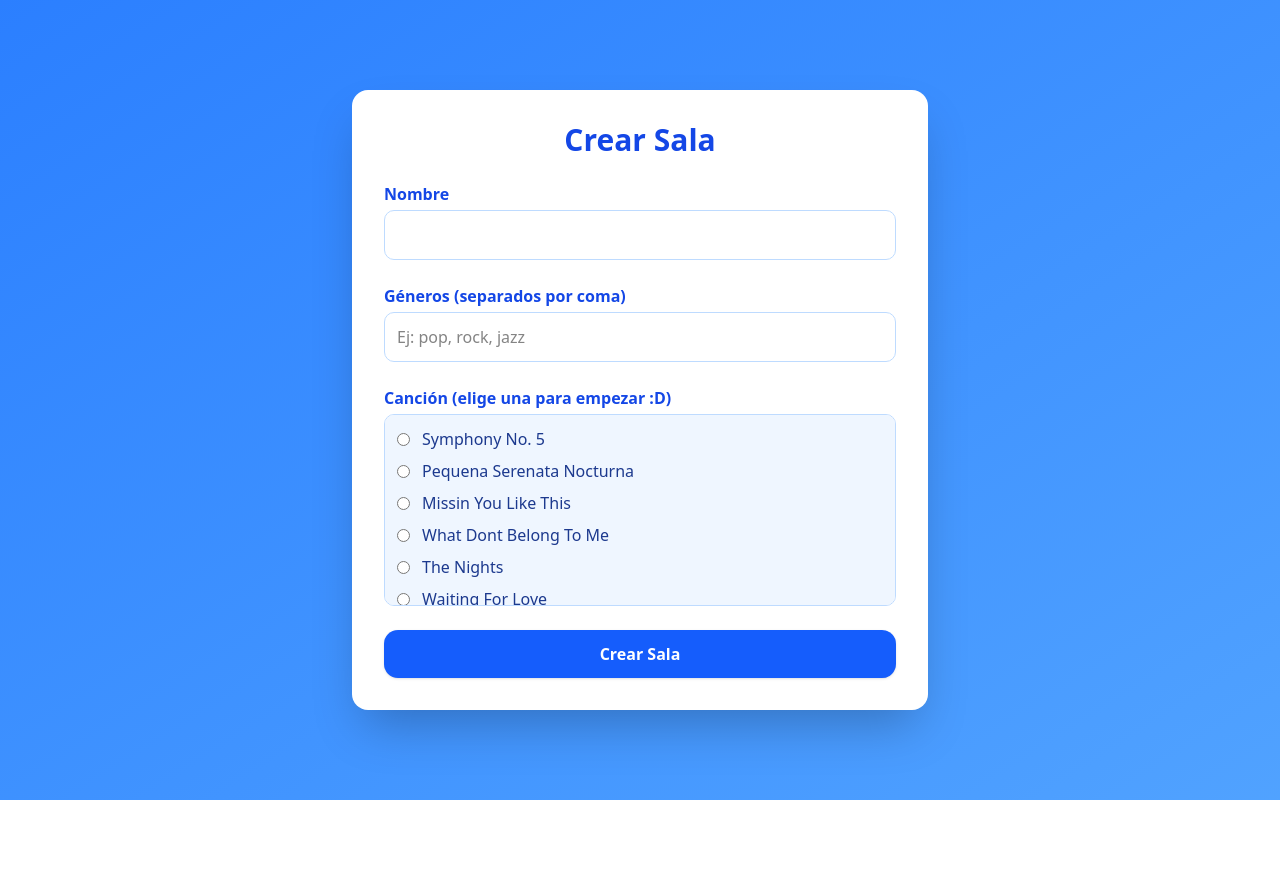
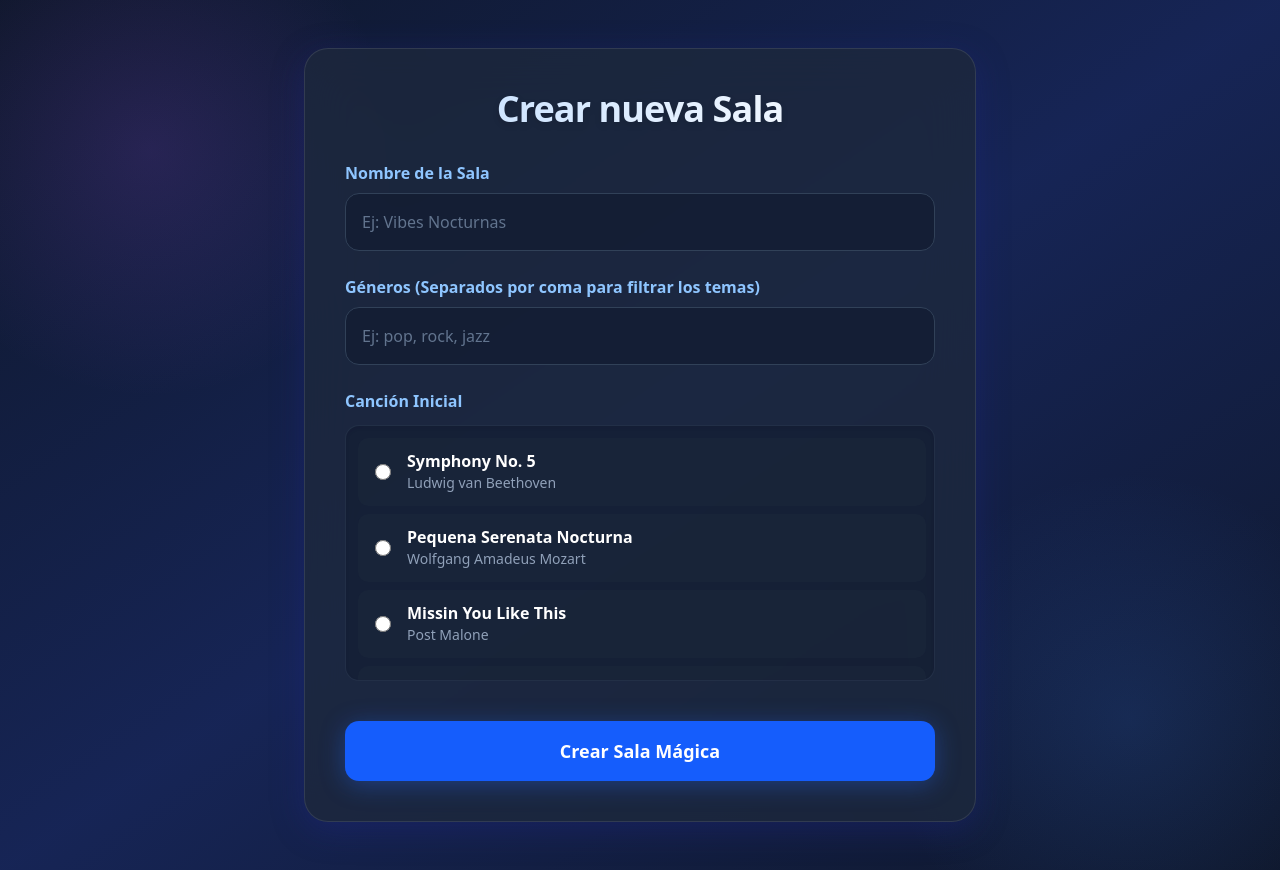
Before and after one commit to DiegoLadrondeGuevara/Flowin-Frontend, a React (Vite) app: page /crear-sala in a window 1280 px wide. Before the commit the page ends 800 px from the top, so only its background shows below. Built offline with nearby package versions, Linux system fonts and the light colour scheme; no server answers.

Commit message:
Wave 3 Polish: Host Permissions, Profile Performance, Create Room Theme & Chat Search

```diff
--- a/src/components/ArtistasFavoritosCard.tsx
+++ b/src/components/ArtistasFavoritosCard.tsx
@@ -48,7 +48,7 @@ const ArtistaFavoritoItem: React.FC<ArtistaFavorito> = ({ nombre, genero, fotoUr
 
 const ArtistasFavoritosCard: React.FC<{ artistas: ArtistaFavorito[] }> = ({ artistas }) => (
   <div className="bg-slate-800/80 backdrop-blur-xl border border-white/10 rounded-3xl shadow-[0_8px_32px_rgba(31,38,135,0.2)] p-10 flex-1 flex flex-col relative overflow-hidden">
-    <div className="absolute top-0 right-0 w-48 h-48 bg-purple-500/10 blur-[80px] rounded-full pointer-events-none"></div>
+    <div className="absolute top-[-150px] right-[-150px] w-[450px] h-[450px] bg-[radial-gradient(circle_at_center,_rgba(168,85,247,0.12)_0%,_transparent_70%)] rounded-full pointer-events-none"></div>
     <div className="flex items-center gap-3 font-bold text-2xl mb-8 text-blue-300 relative z-10">
       <span role="img" aria-label="mic" className="text-3xl drop-shadow-md">🎤</span>
       Artistas Favoritos
--- a/src/components/PerfilCard.tsx
+++ b/src/components/PerfilCard.tsx
@@ -42,7 +42,7 @@ const IconTitle: React.FC<{ icon: React.ReactNode; children: React.ReactNode }>
 
 const PerfilHeader: React.FC<PerfilHeaderProps> = ({ username, mail, fotoUrl }) => (
   <div className="bg-white/5 backdrop-blur-lg border border-white/10 rounded-3xl p-10 flex items-center justify-between mb-14 shadow-2xl relative overflow-hidden">
-    <div className="absolute top-[-50px] right-[-50px] w-64 h-64 bg-blue-500/10 blur-[80px] rounded-full pointer-events-none"></div>
+    <div className="absolute top-[-200px] right-[-200px] w-[600px] h-[600px] bg-[radial-gradient(circle_at_center,_rgba(59,130,246,0.15)_0%,_transparent_70%)] rounded-full pointer-events-none"></div>
     <div className="flex items-center gap-8 relative z-10">
       <img
         src={fotoUrl || "https://ui-avatars.com/api/?name=" + encodeURIComponent(username) + "&background=1e293b&color=93c5fd"}
--- a/src/pages/CrearSalaPage.tsx
+++ b/src/pages/CrearSalaPage.tsx
@@ -111,68 +111,99 @@ const CrearSalaPage: React.FC = () => {
   };
 
   return (
-  <div className="min-h-screen bg-gradient-to-br from-blue-500 to-blue-400 flex flex-col items-center justify-center">
-    <div className="w-full max-w-xl bg-white rounded-2xl shadow-2xl p-8">
-      <h1 className="text-3xl font-extrabold text-blue-700 mb-6 text-center">Crear Sala</h1>
+  <div className="min-h-screen bg-gradient-to-br from-slate-900 via-blue-950 to-slate-900 flex flex-col items-center justify-center px-4 relative overflow-hidden font-poppins py-12">
+    <div className="absolute top-[-100px] left-[-100px] w-[500px] h-[500px] bg-[radial-gradient(circle_at_center,_rgba(168,85,247,0.15)_0%,_transparent_70%)] rounded-full pointer-events-none z-0"></div>
+    <div className="absolute bottom-[-100px] right-[-100px] w-[500px] h-[500px] bg-[radial-gradient(circle_at_center,_rgba(59,130,246,0.15)_0%,_transparent_70%)] rounded-full pointer-events-none z-0"></div>
+
+    <div className="w-full max-w-2xl bg-slate-800/80 backdrop-blur-xl border border-white/10 rounded-3xl shadow-[0_8px_32px_rgba(31,38,135,0.4)] p-10 relative z-10">
+      <h1 className="text-4xl font-black text-transparent bg-clip-text bg-gradient-to-r from-blue-200 to-white mb-8 text-center tracking-tight drop-shadow-md">Crear nueva Sala</h1>
       <form onSubmit={handleSubmit} className="space-y-6">
         <div>
-          <label className="block font-semibold text-blue-700 mb-1">Nombre</label>
+          <label className="block font-semibold text-blue-300 mb-2">Nombre de la Sala</label>
           <input
             type="text"
             value={nombre}
             onChange={(e) => setNombre(e.target.value)}
-            className="w-full border border-blue-200 p-3 rounded-lg focus:outline-none focus:ring-2 focus:ring-blue-400"
+            className="w-full bg-slate-900/50 border border-slate-700 text-white p-4 rounded-xl focus:outline-none focus:ring-2 focus:ring-blue-500 placeholder-slate-500 transition-all font-medium"
+            placeholder="Ej: Vibes Nocturnas"
             required
           />
         </div>
         <div>
-          <label className="block font-semibold text-blue-700 mb-1">Géneros (separados por coma)</label>
+          <label className="block font-semibold text-blue-300 mb-2">Géneros (Separados por coma para filtrar los temas)</label>
           <input
             type="text"
             value={generos.join(", ")}
             onChange={handleGeneroChange}
-            className="w-full border border-blue-200 p-3 rounded-lg focus:outline-none focus:ring-2 focus:ring-blue-400"
+            className="w-full bg-slate-900/50 border border-slate-700 text-white p-4 rounded-xl focus:outline-none focus:ring-2 focus:ring-blue-500 placeholder-slate-500 transition-all font-medium"
             placeholder="Ej: pop, rock, jazz"
           />
         </div>
         <div>
-          <label className="block font-semibold text-blue-700 mb-1">Canción (elige una para empezar :D)</label>
-          <div className="max-h-48 overflow-y-auto border border-blue-200 rounded-lg p-3 bg-blue-50">
+          <label className="block font-semibold text-blue-300 mb-3">Canción Inicial</label>
+          <div className="max-h-64 overflow-y-auto border border-slate-700/50 rounded-xl p-3 bg-slate-900/40 custom-scrollbar pr-2 space-y-2 relative shadow-inner">
             {cancionesDisponiblesFiltradas.length === 0 && (
-              <div className="text-gray-500 font-medium text-center my-2">
+              <div className="text-slate-500 font-medium text-center my-8">
                 No se encontraron canciones para los géneros escritos.
               </div>
             )}
             {cancionesDisponiblesFiltradas.map((cancion) => (
-              <label key={cancion.url} className="flex items-center mb-2 cursor-pointer">
+              <label
+                key={cancion.url}
+                className={`flex flex-col items-start px-4 py-3 cursor-pointer rounded-lg border transition-all duration-200 ${
+                  cancionSeleccionada === cancion.nombre
+                    ? "bg-blue-600/20 border-blue-500/50 shadow-inner"
+                    : "bg-slate-800/50 border-transparent hover:bg-slate-700/60"
+                }`}
+              >
+                <div className="flex items-center w-full">
                   <input
                     type="radio"
                     name="cancion"
                     value={cancion.nombre}
                     checked={cancionSeleccionada === cancion.nombre}
                     onChange={() => setCancionSeleccionada(cancion.nombre)}
-                  className="accent-blue-600"
+                    className="accent-blue-500 w-4 h-4"
                   />
-                <span className="ml-3 text-blue-900 font-medium">{cancion.nombre}</span>
+                  <div className="ml-4 flex flex-col">
+                    <span className={`font-bold text-base leading-tight ${cancionSeleccionada === cancion.nombre ? "text-blue-300" : "text-white"}`}>
+                      {cancion.nombre}
+                    </span>
+                    <span className="text-sm font-medium text-slate-400 mt-0.5">{cancion.artistas}</span>
+                  </div>
+                </div>
               </label>
             ))}
-            {!cancionSeleccionada && (
-              <div className="text-blue-600 font-semibold mt-2 text-center">
+            {!cancionSeleccionada && cancionesDisponiblesFiltradas.length > 0 && (
+              <div className="text-blue-400/80 font-medium mt-4 text-center">
                 Escoge una canción para empezar :)
               </div>
             )}
           </div>
         </div>
-        {error && <div className="text-red-600 font-semibold text-center">{error}</div>}
-        {mensaje && <div className="text-green-600 font-semibold text-center">{mensaje}</div>}
+        {error && <div className="bg-red-900/20 border border-red-800/50 text-red-400 font-semibold text-center p-4 rounded-xl">{error}</div>}
+        {mensaje && <div className="bg-green-900/20 border border-green-800/50 text-green-400 font-semibold text-center p-4 rounded-xl">{mensaje}</div>}
+
         <button
           type="submit"
-          className="w-full bg-blue-600 hover:bg-blue-700 text-white font-bold py-3 rounded-xl shadow transition-all"
+          className="w-full bg-blue-600 hover:bg-blue-500 text-white font-bold py-4 rounded-xl shadow-[0_4px_24px_rgba(37,99,235,0.4)] hover:shadow-[0_8px_32px_rgba(37,99,235,0.6)] hover:-translate-y-0.5 transition-all mt-4 text-lg"
         >
-          Crear Sala
+          Crear Sala Mágica
         </button>
       </form>
     </div>
+    <style>{`
+      .custom-scrollbar::-webkit-scrollbar {
+        width: 6px;
+      }
+      .custom-scrollbar::-webkit-scrollbar-track {
+        background: transparent;
+      }
+      .custom-scrollbar::-webkit-scrollbar-thumb {
+        background-color: rgba(148, 163, 184, 0.2);
+        border-radius: 20px;
+      }
+    `}</style>
   </div>
 );
 }
--- a/src/pages/Home.tsx
+++ b/src/pages/Home.tsx
@@ -132,7 +132,7 @@ const Home: React.FC = () => {
                 personas={sala.usuariosConectados?.length || 0}
                 genero={sala.genero && sala.genero.length > 0 ? sala.genero.join(", ") : "Sin género"}
                 artista={getArtista(sala.canciones)}
-                onEntrar={() => navigate(`/sala/${sala.id}`)}
+                onEntrar={() => navigate(`/sala/${sala.id}`, { state: { isHost: false } })}
               />
               ))}
         </div>
```
Also changed, not shown: src/components/ListaCanciones.tsx (+78 -17 lines), src/pages/Sala.tsx (+29 -6 lines). Lines whose indentation alone changed are shown as unchanged.
